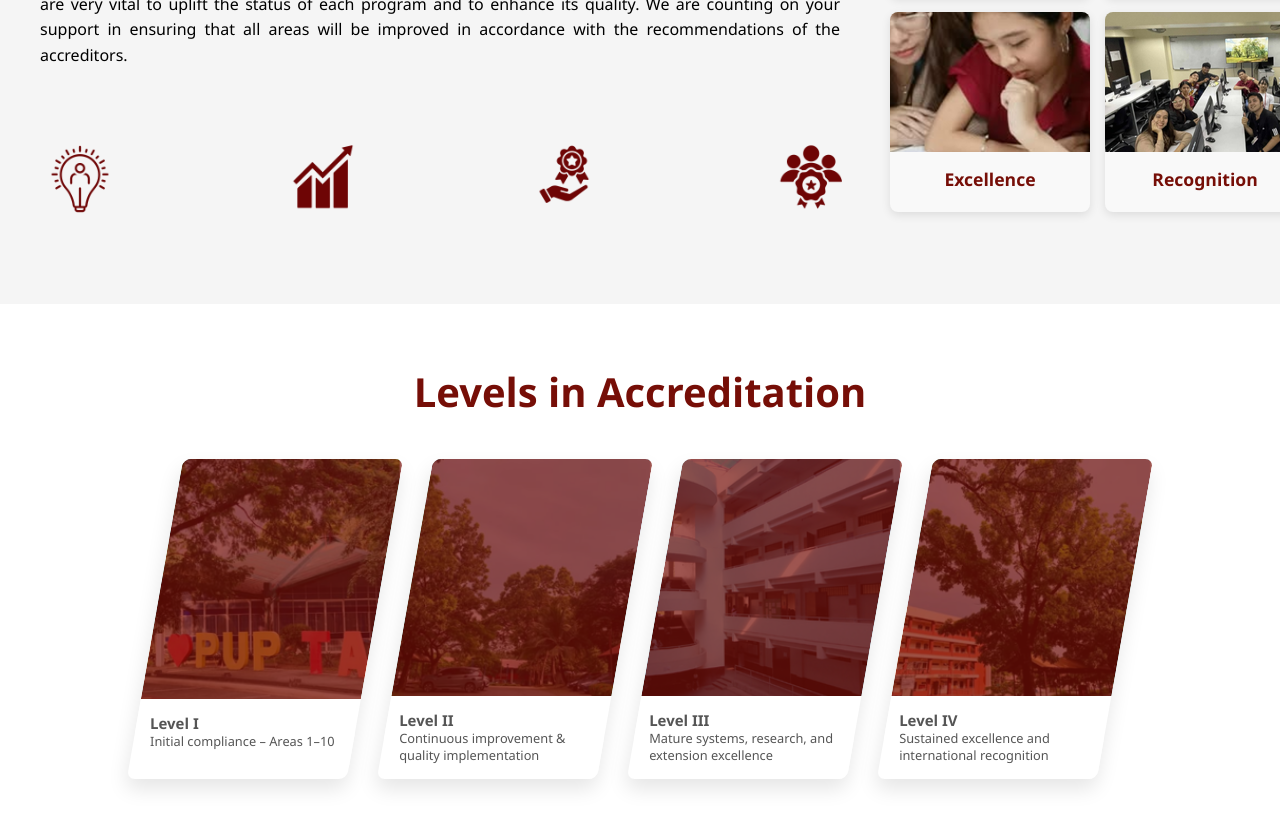
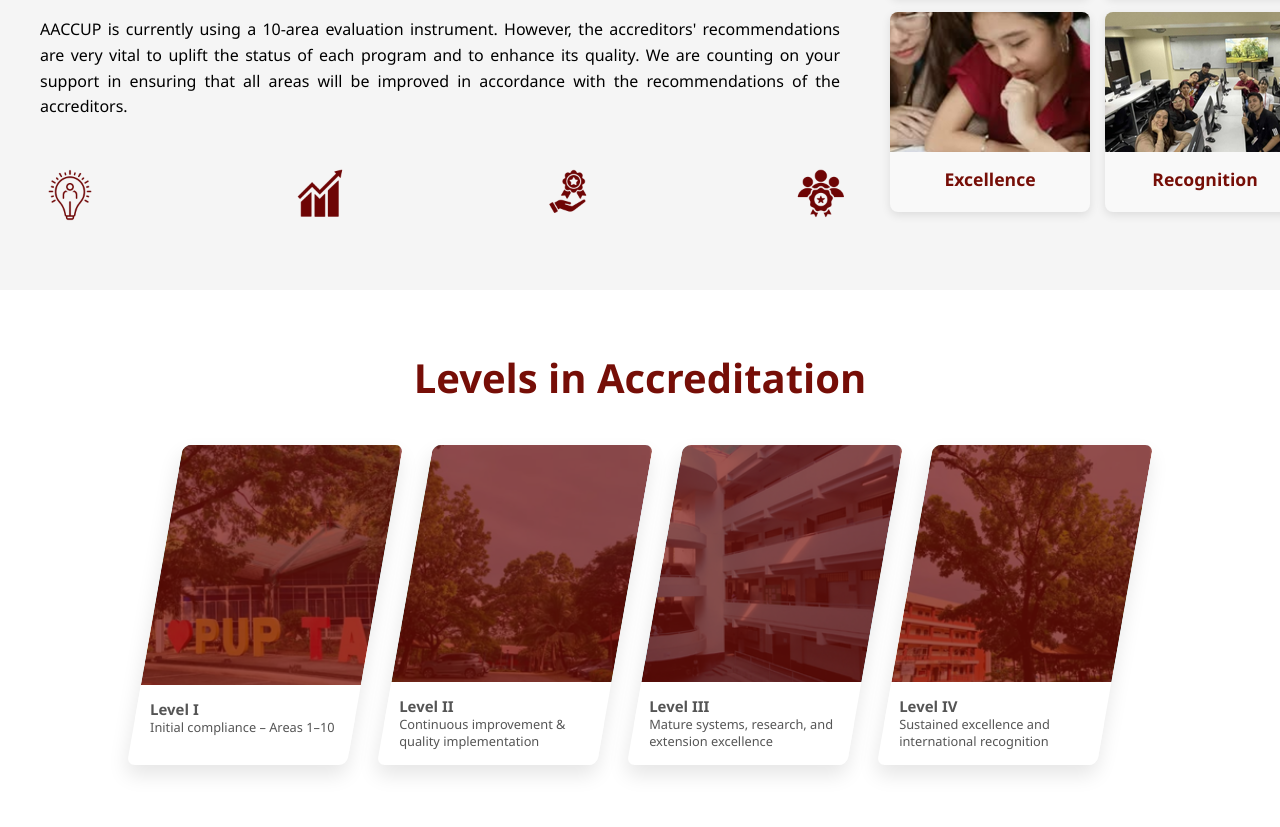
Before and after one commit to kalelle-mae/Accreditrack-System, a plain HTML site: page index.html in a window 1280 px wide. Shown: the part 1168-1995 px from the top of the page. Drawn offline with Linux system fonts and the light colour scheme.

Commit message:
update phase item size

```diff
--- a/index.html
+++ b/index.html
@@ -65,14 +65,14 @@
                             quality assurance. An accredited status indicates that an
                             institution and program have been evaluated and found to meet the
                             standards set by the accreditation agency.
-                        </p>
+                        </p><br>
                         <p>
                             Accreditation is a quality assurance process in which an
                             institution's programs, services, and operations are examined by a
                             third-party accrediting agency to determine if applicable
                             standards are met. If standards are met, accredited status is
                             granted by the agency.
-                        </p>
+                        </p><br>
                         <p>
                             AACCUP is currently using a 10-area evaluation instrument.
                             However, the accreditors' recommendations are very vital to uplift
@@ -80,7 +80,7 @@
                             counting on your support in ensuring that all areas will be
                             improved in accordance with the recommendations of the
                             accreditors.
-                        </p>
+                        </p><br>
                     </div>
 
                     <div class="phase-list">
--- a/stylesheet.css
+++ b/stylesheet.css
@@ -511,8 +511,6 @@ body {
 .phase-list {
     display: flex;
     justify-content: space-between;
-    margin-top: 30px;
-    padding: 20px 0;
 }
 
 .phase-item {
@@ -520,8 +518,8 @@ body {
 }
 
 .phase-item img {
-    width: 80px;
-    height: 80px;
+    width: 60px;
+    height: 60px;
     object-fit: cover;
 }
 
```
